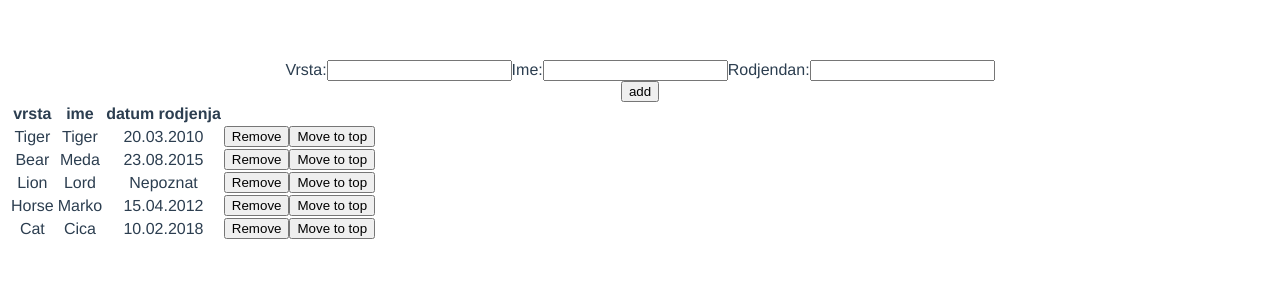
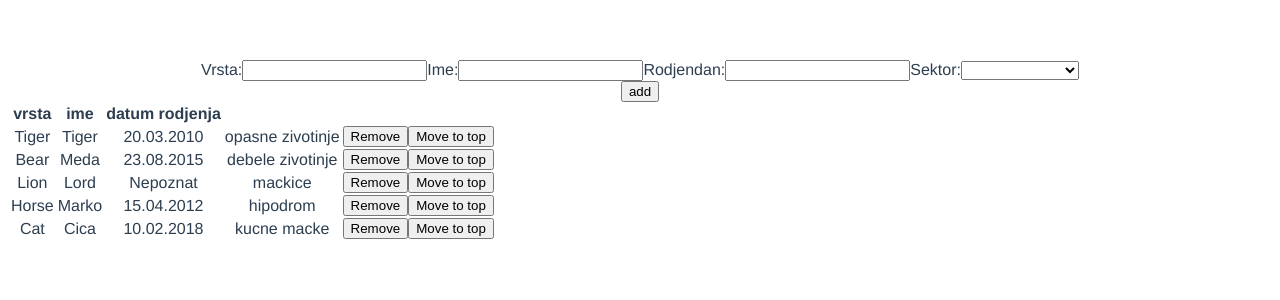
Before and after one commit to nenad1995/EvidencijaZivotinjaZoo, a Vue app: page / in a window 1280 px wide. Shown: the top 300 px of the page. Built offline with nearby package versions, Linux system fonts and the light colour scheme.

Commit message:
Zadatak 6

```diff
--- a/src/components/AnimalList.vue
+++ b/src/components/AnimalList.vue
@@ -8,6 +8,10 @@
         <input type="text" v-model="animal.name" />
         <label>Rodjendan:</label>
         <input type="text" v-model="animal.birthday">
+        <label>Sektor:</label>
+        <select v-model="animal.sector">
+          <option v-for="(sector) in sectors" :key="sector" :value="sector">{{sector}}</option>
+        </select>
       </div>
       <button type="submit">add</button>
     </form>
@@ -21,6 +25,7 @@
         <td>{{ animal.specie }}</td>
         <td>{{ animal.name }}</td>
         <td> {{animal.birthday || 'Nepoznat'}}</td>
+        <td> {{animal.sector}}</td>
         <button @click="removeItem(index)">Remove</button>
         <button @click="moveToTop(index)">Move to top</button>
       </tr>
@@ -33,17 +38,26 @@ export default {
   data() {
     return {
       animals: [
-        {specie:"Tiger", name:"Tiger", birthday:"20.03.2010"},
-        {specie:"Bear", name:"Meda", birthday:"23.08.2015"},
-        {specie:"Lion", name:"Lord", birthday:""},
-        {specie:"Horse", name:"Marko", birthday:"15.04.2012"},
-        {specie:"Cat", name:"Cica", birthday:"10.02.2018"}
+        {specie:"Tiger", name:"Tiger", birthday:"20.03.2010", sector: 'opasne zivotinje'},
+        {specie:"Bear", name:"Meda", birthday:"23.08.2015", sector: 'debele zivotinje'},
+        {specie:"Lion", name:"Lord", birthday:"", sector: 'mackice'},
+        {specie:"Horse", name:"Marko", birthday:"15.04.2012", sector: 'hipodrom'},
+        {specie:"Cat", name:"Cica", birthday:"10.02.2018", sector: 'kucne macke'}
       ],
       animal: {
         name: '',
         birthday: '',
-        specie: ''
-      }
+        specie: '',
+        sector: ''
+      },
+
+      sectors: [
+        "opanse zivotinje",
+        "spavalice",
+        "ptice",
+        "domace",
+        "vodene"
+      ]
     }
   },
 
```
